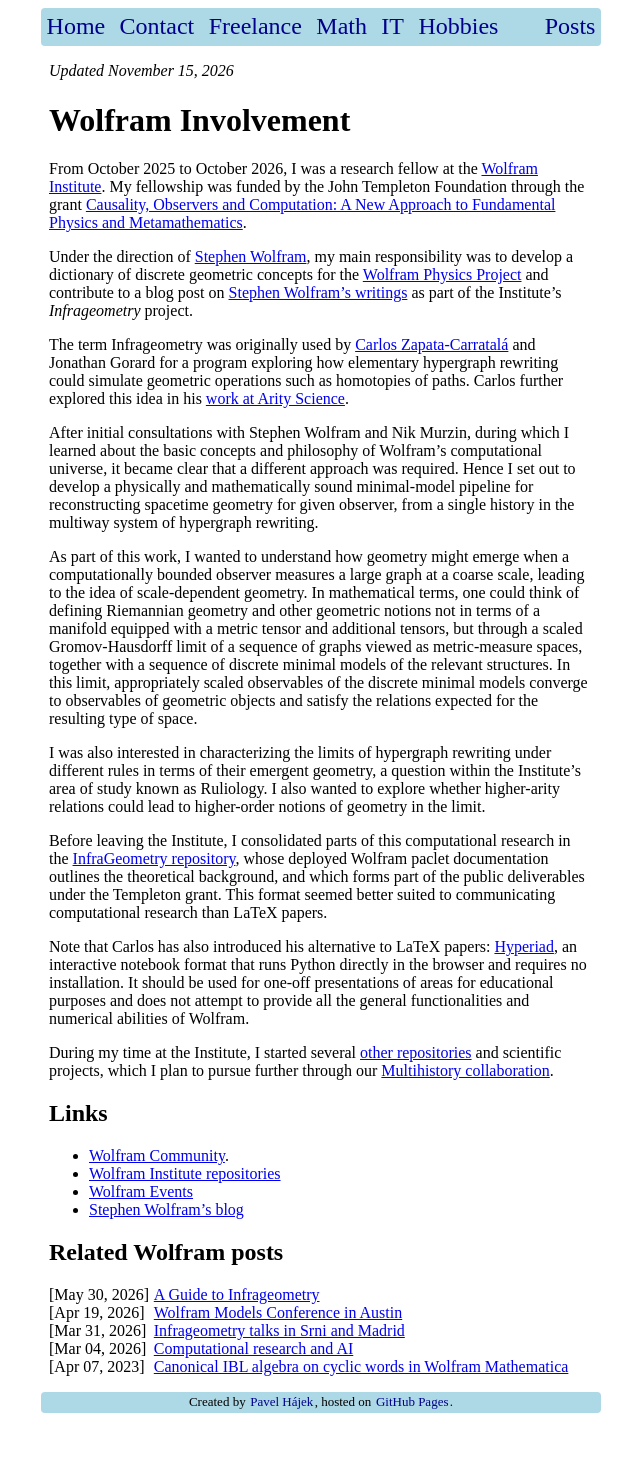
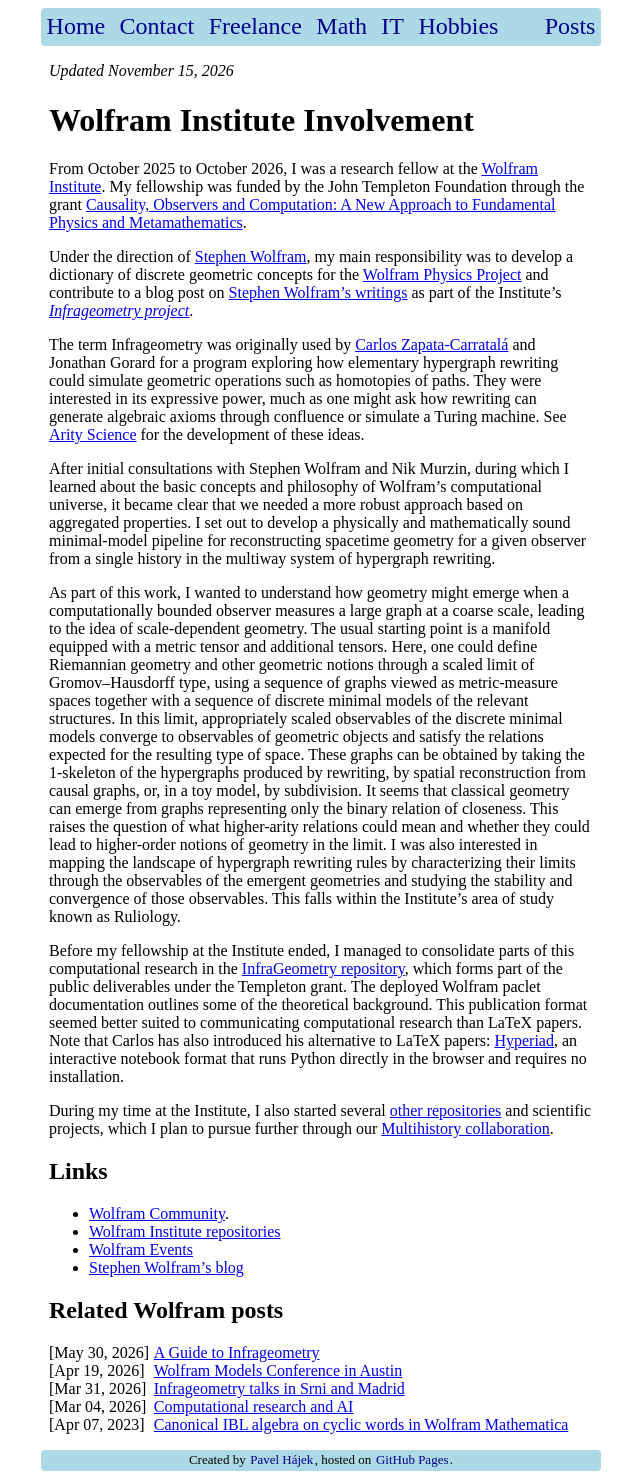
Before and after one commit to p135246/p135246.github.io, a Jekyll site: the page built from Math/_posts/2026-11-15-wolfram-involvement.md, in a window 1280 px wide. Shown: the whole page, without its empty margins (319-959 px from the left). Built offline with Jekyll 4.4.1, drawn with Linux system fonts in a browser that asks for light colours; before the commit the page ends 1421 px from its top, so only the background shows below that.

Commit message:
Revise Wolfram Institute involvement post

```diff
--- a/Math/_posts/2026-11-15-wolfram-involvement.md
+++ b/Math/_posts/2026-11-15-wolfram-involvement.md
@@ -1,35 +1,33 @@
 ---
-title:      Wolfram Involvement
+title:      Wolfram Institute Involvement
 layout:     post
 categories: [Math, Software]
 pinned:     true
 last_updated: 2026-11-15
 ---
-# Wolfram Involvement
+# Wolfram Institute Involvement
 
 From October 2025 to October 2026, I was a research fellow at the [Wolfram Institute](https://www.wolframinstitute.org/).
 My fellowship was funded by the John Templeton Foundation through the grant [Causality, Observers and Computation: A New Approach to Fundamental Physics and Metamathematics][templeton-grant].
 
-Under the direction of [Stephen Wolfram](https://www.stephenwolfram.com/), my main responsibility was to develop a dictionary of discrete geometric concepts for the [Wolfram Physics Project](https://www.wolframphysics.org/) and contribute to a blog post on [Stephen Wolfram's writings][WolframBlog] as part of the Institute's *Infrageometry* project.
+Under the direction of [Stephen Wolfram](https://www.stephenwolfram.com/), my main responsibility was to develop a dictionary of discrete geometric concepts for the [Wolfram Physics Project](https://www.wolframphysics.org/) and contribute to a blog post on [Stephen Wolfram's writings][WolframBlog] as part of the Institute's [*Infrageometry project*](https://wolframinstitute.org/research).
 
-The term Infrageometry was originally used by [Carlos Zapata-Carratalá](https://zapatacarratala.me/) and Jonathan Gorard for a program exploring how elementary hypergraph rewriting could simulate geometric operations such as homotopies of paths.
-Carlos further explored this idea in his [work at Arity Science](https://arity.science/findings/infrageometry/).
+The term Infrageometry was originally used by [Carlos Zapata-Carratalá](https://zapatacarratala.me/) and Jonathan Gorard for a program exploring how elementary hypergraph rewriting could simulate geometric operations such as homotopies of paths. They were interested in its expressive power, much as one might ask how rewriting can generate algebraic axioms through confluence or simulate a Turing machine. See [Arity Science](https://arity.science/findings/infrageometry/) for the development of these ideas.
 
-After initial consultations with Stephen Wolfram and Nik Murzin, during which I learned about the basic concepts and philosophy of Wolfram's computational universe, it became clear that a different approach was required. Hence I set out to develop a physically and mathematically sound minimal-model pipeline for reconstructing spacetime geometry for given observer, from a single history in the multiway system of hypergraph rewriting.
+After initial consultations with Stephen Wolfram and Nik Murzin, during which I learned about the basic concepts and philosophy of Wolfram's computational universe, it became clear that we needed a more robust approach based on aggregated properties. I set out to develop a physically and mathematically sound minimal-model pipeline for reconstructing spacetime geometry for a given observer from a single history in the multiway system of hypergraph rewriting.
 
 As part of this work, I wanted to understand how geometry might emerge when a computationally bounded observer measures a large graph at a coarse scale, leading to the idea of scale-dependent geometry.
-In mathematical terms, one could think of defining Riemannian geometry and other geometric notions not in terms of a manifold equipped with a metric tensor and additional tensors, but through a scaled Gromov-Hausdorff limit of a sequence of graphs viewed as metric-measure spaces, together with a sequence of discrete minimal models of the relevant structures.
+The usual starting point is a manifold equipped with a metric tensor and additional tensors. Here, one could define Riemannian geometry and other geometric notions through a scaled limit of Gromov–Hausdorff type, using a sequence of graphs viewed as metric-measure spaces together with a sequence of discrete minimal models of the relevant structures.
 In this limit, appropriately scaled observables of the discrete minimal models converge to observables of geometric objects and satisfy the relations expected for the resulting type of space.
+These graphs can be obtained by taking the 1-skeleton of the hypergraphs produced by rewriting, by spatial reconstruction from causal graphs, or, in a toy model, by subdivision.
+It seems that classical geometry can emerge from graphs representing only the binary relation of closeness. This raises the question of what higher-arity relations could mean and whether they could lead to higher-order notions of geometry in the limit.
+I was also interested in mapping the landscape of hypergraph rewriting rules by characterizing their limits through the observables of the emergent geometries and studying the stability and convergence of those observables. This falls within the Institute's area of study known as Ruliology.
 
-I was also interested in characterizing the limits of hypergraph rewriting under different rules in terms of their emergent geometry, a question within the Institute's area of study known as Ruliology.
-I also wanted to explore whether higher-arity relations could lead to higher-order notions of geometry in the limit.
+Before my fellowship at the Institute ended, I managed to consolidate parts of this computational research in the [InfraGeometry repository](https://github.com/WolframInstitute/InfraGeometry), which forms part of the public deliverables under the Templeton grant. The deployed Wolfram paclet documentation outlines some of the theoretical background.
+This publication format seemed better suited to communicating computational research than LaTeX papers.
+Note that Carlos has also introduced his alternative to LaTeX papers: [Hyperiad](https://arity.science/hyperiad/notebook/), an interactive notebook format that runs Python directly in the browser and requires no installation.
 
-Before leaving the Institute, I consolidated parts of this computational research in the [InfraGeometry repository](https://github.com/WolframInstitute/InfraGeometry), whose deployed Wolfram paclet documentation outlines the theoretical background, and which forms part of the public deliverables under the Templeton grant.
-This format seemed better suited to communicating computational research than LaTeX papers.
-
-Note that Carlos has also introduced his alternative to LaTeX papers: [Hyperiad](https://arity.science/hyperiad/notebook/), an interactive notebook format that runs Python directly in the browser and requires no installation. It should be used for one-off presentations of areas for educational purposes and does not attempt to provide all the general functionalities and numerical abilities of Wolfram.
-
-During my time at the Institute, I started several [other repositories](https://github.com/WolframInstitute) and scientific projects, which I plan to pursue further through our [Multihistory collaboration](https://multihistory.org/).
+During my time at the Institute, I also started several [other repositories](https://github.com/WolframInstitute) and scientific projects, which I plan to pursue further through our [Multihistory collaboration](https://multihistory.org/).
 
 ## Links
 - [Wolfram Community][WolframCommunity].
```
